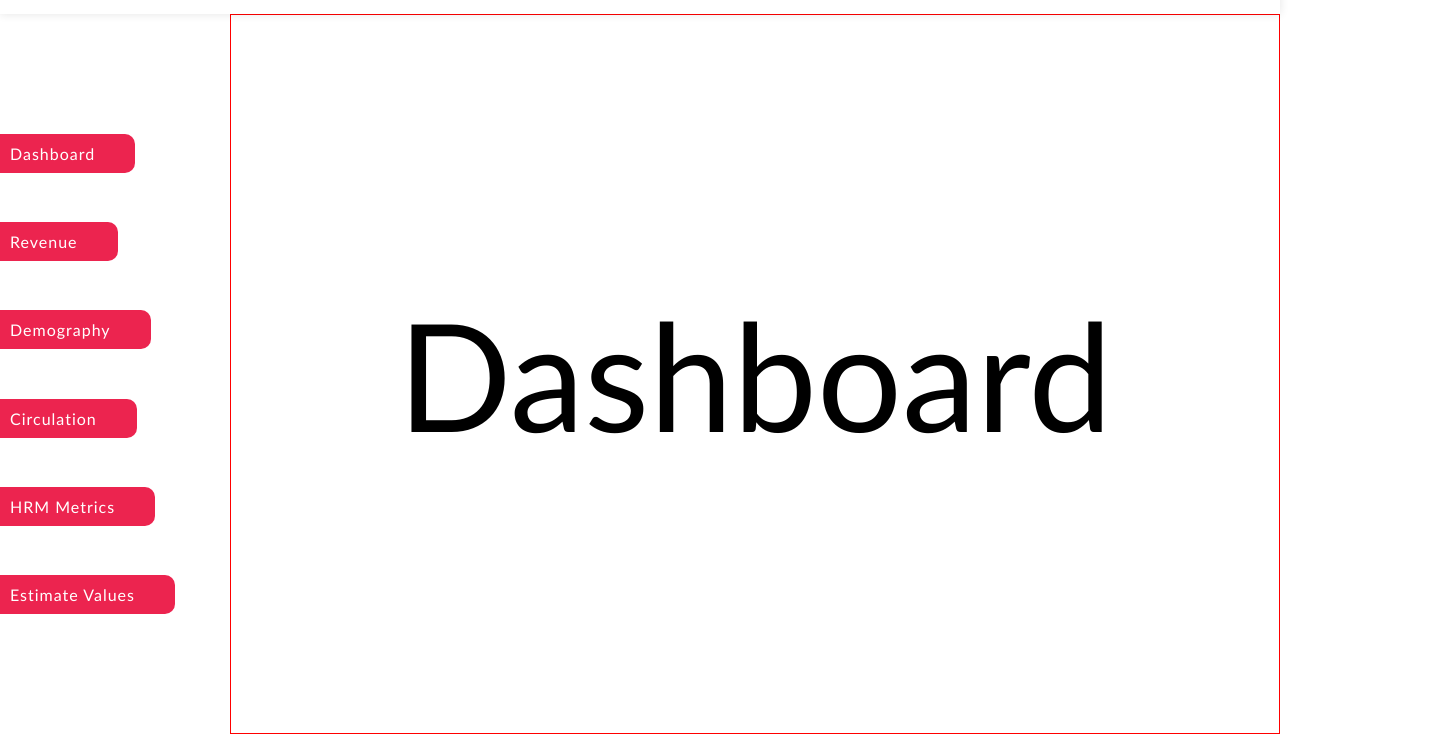
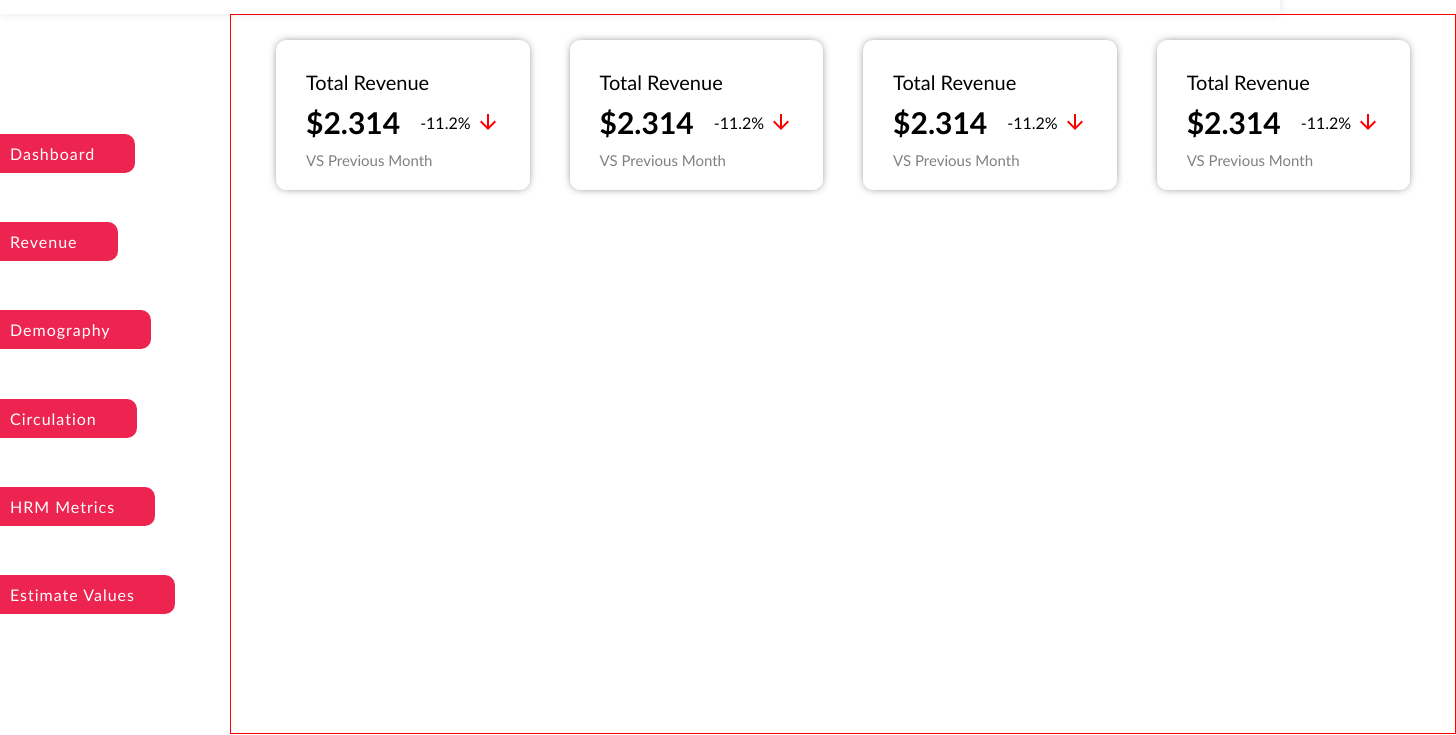
Before and after one commit to vahagn-nalbandyan/analytics-rep, a React app: page / in a window 1280 px wide. Shown: the part 66-801 px from the top of the page, 1456 px wide, since content can reach past the window. Built offline with nearby package versions, Linux system fonts and the light colour scheme.

Commit message:
built AVG Metrics Widget
75%

```diff
--- a/package.json
+++ b/package.json
@@ -3,6 +3,10 @@
   "version": "0.1.0",
   "private": true,
   "dependencies": {
+    "@emotion/react": "^11.5.0",
+    "@emotion/styled": "^11.3.0",
+    "@mui/icons-material": "^5.0.4",
+    "@mui/material": "^5.0.4",
     "@testing-library/jest-dom": "^5.11.4",
     "@testing-library/react": "^11.1.0",
     "@testing-library/user-event": "^12.1.10",
--- a/public/index.html
+++ b/public/index.html
@@ -9,6 +9,8 @@
     <meta name="description" content="Web site created using create-react-app" />
     <link rel="apple-touch-icon" href="%PUBLIC_URL%/logo192.png" />
     <link rel="manifest" href="%PUBLIC_URL%/manifest.json" />
+    <link rel="stylesheet" href="https://fonts.googleapis.com/css?family=Roboto:300,400,500,700&display=swap" />
+    <link rel="stylesheet" href="https://fonts.googleapis.com/icon?family=Material+Icons" />
     <title>React App</title>
   </head>
   <body>
--- a/src/components/dashboard/Dashboard.js
+++ b/src/components/dashboard/Dashboard.js
@@ -1,11 +1,14 @@
 import React from "react";
 
-import '../../styles/components/dashboard.css';
+import '../../styles/components/dashboard/dashboard.css';
+import DashboardRevenue from "./dashboard-components/DashboardRevenue";
 
 const Dashboard = () => {
     return(
         <div className='dashboard-body' id='dashboard-body-analytics'>
-            <div className='dashboard-wrapper'>Dashboard</div>
+            <div className='dashboard-wrapper'>
+                <DashboardRevenue />
+            </div>
         </div>
     );
 }
--- /dev/null
+++ b/src/components/dashboard/dashboard-components/DashboardRevenue.js
@@ -0,0 +1,18 @@
+import React, { useState } from "react";
+
+import AverageMetricsWidget from "../../widgets/AverageMetricsWidget";
+
+const DashboardRevenue = () => {
+    const [revenueStatus, setRevenueStatus] = useState(false);
+
+    return(
+        <>
+            <AverageMetricsWidget title='Total Revenue' dataAmount='2.314' dataRate='11.2' dataStatus={revenueStatus} />
+            <AverageMetricsWidget title='Total Revenue' dataAmount='2.314' dataRate='11.2' dataStatus={revenueStatus} />
+            <AverageMetricsWidget title='Total Revenue' dataAmount='2.314' dataRate='11.2' dataStatus={revenueStatus} />
+            <AverageMetricsWidget title='Total Revenue' dataAmount='2.314' dataRate='11.2' dataStatus={revenueStatus} />
+        </>
+    );
+}
+
+export default DashboardRevenue;
--- /dev/null
+++ b/src/components/widgets/AverageMetricsWidget.js
@@ -0,0 +1,34 @@
+import React from "react";
+import ArrowDownwardIcon from '@mui/icons-material/ArrowDownward';
+import ArrowUpwardIcon from '@mui/icons-material/ArrowUpward';
+
+import '../../styles/components/widgets/average-metrics-widget.css';
+
+const AverageMetricsWidget = ({title, dataAmount, dataRate, dataStatus}) => {
+    const showArrow = () => {
+        if(dataStatus === true) {
+            console.log('POSITIVE');
+            return <ArrowUpwardIcon className='icon arrow-icon arrow-positive' />
+        } else {
+            console.log('NEGATIVE');
+            return <ArrowDownwardIcon className='icon arrow-icon arrow-negative' />
+        }
+    }
+
+    return(
+        <div className='average-metrics-widget-wrapper'>
+            <span className='average-metrics-widget-title'>
+                {title}
+            </span>
+            <div className='average-metrics-widget-amount-cont'>
+                <span className='average-metrics-widget-amount'>${dataAmount}</span>
+                <span className='average-metrics-widget-amount-rate'>
+                    {dataStatus ? '+' : '-'}{dataRate}% {showArrow()}
+                </span>
+            </div>
+            <span className='average-metrics-widget-compare-title'>VS Previous Month</span>
+        </div>
+    );
+}
+
+export default AverageMetricsWidget;
--- a/src/styles/components/dashboard.css
+++ /dev/null
@@ -1,25 +0,0 @@
-.dashboard-body {
-    height: 100vh;
-    padding: 80px 0 0 230px;
-}
-
-.dashboard-wrapper {
-    display: -webkit-box;
-    display: -ms-flexbox;
-    display: flex;
-    -webkit-box-orient: vertical;
-    -webkit-box-direction: normal;
-        -ms-flex-direction: column;
-            flex-direction: column;
-    -webkit-box-align: center;
-        -ms-flex-align: center;
-            align-items: center;
-    -webkit-box-pack: center;
-        -ms-flex-pack: center;
-            justify-content: center;
-    border: 1px solid red;
-    height: 100%;
-    padding: 25px;
-    font-family: 'Gill Sans', 'Gill Sans MT', Calibri, 'Trebuchet MS', sans-serif;
-    font-size: 150px;
-}
--- /dev/null
+++ b/src/styles/components/dashboard/dashboard.css
@@ -0,0 +1,15 @@
+.dashboard-body {
+    height: 100vh;
+    padding: 80px 0 0 230px;
+}
+
+.dashboard-wrapper {
+    display: -webkit-box;
+    display: -ms-flexbox;
+    display: flex;
+    justify-content: space-between;
+    border: 1px solid red;
+    height: 100%;
+    padding: 25px;
+    font-family: 'Gill Sans', 'Gill Sans MT', Calibri, 'Trebuchet MS', sans-serif;
+}
--- /dev/null
+++ b/src/styles/components/widgets/average-metrics-widget.css
@@ -0,0 +1,49 @@
+.average-metrics-widget-wrapper {
+    min-width: fit-content;
+    max-width: 20%;
+    height: 150px;
+    margin: 0 20px;
+    padding: 30px;
+    border-radius: 10px;
+    cursor: pointer;
+    box-shadow: 0 0 10px -3px rgba(0, 0, 0, 0.75);
+}
+
+.average-metrics-widget-title {
+    font-size: 20px;
+}
+
+.average-metrics-widget-amount-cont {
+    margin: 10px 0;
+    display: flex;
+    align-items: center;
+}
+
+.average-metrics-widget-amount {
+    font-size: 30px;
+    font-weight: 600;
+}
+
+.average-metrics-widget-amount-rate {
+    display: flex;
+    align-items: center;
+    margin-left: 20px;
+}
+
+.arrow-icon {
+    font-size: 14px;
+    margin-left: 5px;
+}
+
+.arrow-icon.arrow-negative {
+    color: red;
+}
+
+.arrow-icon.arrow-positive {
+    color: green;
+}
+
+.average-metrics-widget-compare-title {
+    font-size: 15px;
+    color: grey;
+}
```
Also changed, not shown: 1 other file.
